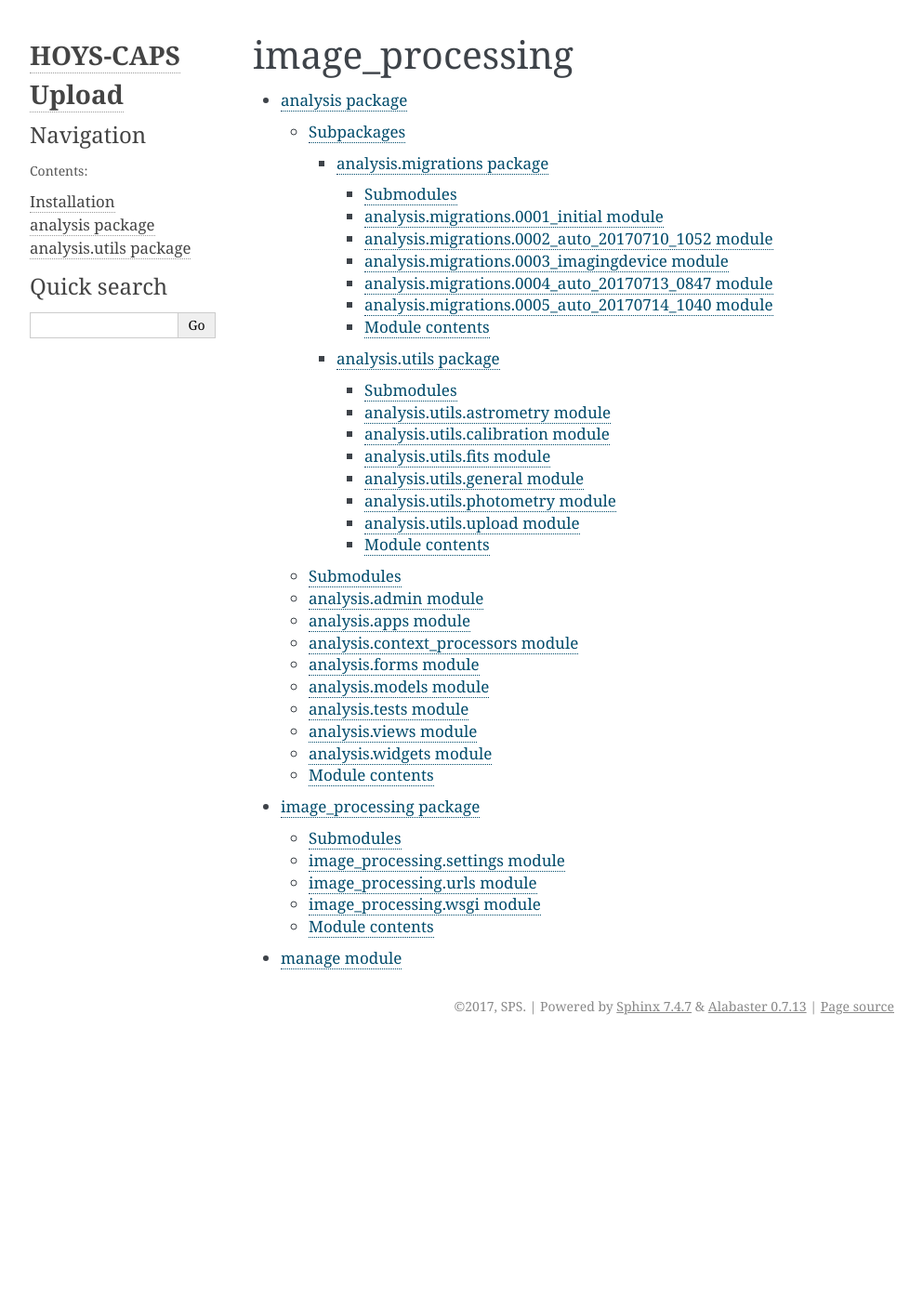
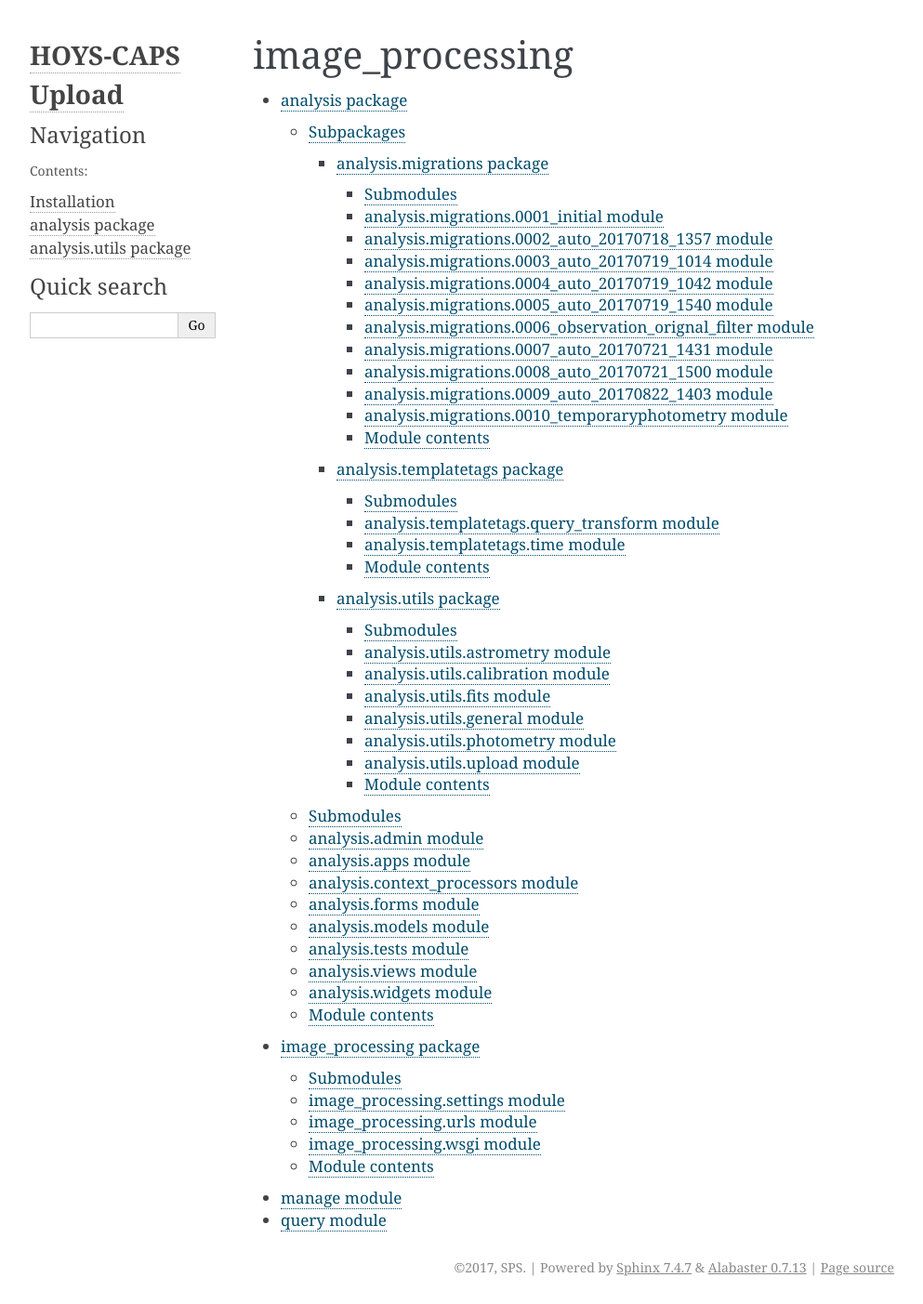
Before and after one commit to stacker42/image_processing, a Sphinx documentation site: the page built from docs/modules.rst, in a window 1280 px wide. Shown: the whole page at 93% size, without its empty margins (148-1141 px from the left). Built offline with Sphinx 7.4.7, drawn with Linux system fonts in a browser that asks for light colours; before the commit the page ends 1122 px from its top, so only the background shows below that.

Commit message:
Update Spinx autogen documents

```diff
--- a/docs/analysis.migrations.rst
+++ b/docs/analysis.migrations.rst
@@ -12,34 +12,74 @@ analysis\.migrations\.0001\_initial module
     :undoc-members:
     :show-inheritance:
 
-analysis\.migrations\.0002\_auto\_20170710\_1052 module
+analysis\.migrations\.0002\_auto\_20170718\_1357 module
 -------------------------------------------------------
 
-.. automodule:: analysis.migrations.0002_auto_20170710_1052
+.. automodule:: analysis.migrations.0002_auto_20170718_1357
     :members:
     :undoc-members:
     :show-inheritance:
 
-analysis\.migrations\.0003\_imagingdevice module
-------------------------------------------------
+analysis\.migrations\.0003\_auto\_20170719\_1014 module
+-------------------------------------------------------
 
-.. automodule:: analysis.migrations.0003_imagingdevice
+.. automodule:: analysis.migrations.0003_auto_20170719_1014
     :members:
     :undoc-members:
     :show-inheritance:
 
-analysis\.migrations\.0004\_auto\_20170713\_0847 module
+analysis\.migrations\.0004\_auto\_20170719\_1042 module
 -------------------------------------------------------
 
-.. automodule:: analysis.migrations.0004_auto_20170713_0847
+.. automodule:: analysis.migrations.0004_auto_20170719_1042
     :members:
     :undoc-members:
     :show-inheritance:
 
-analysis\.migrations\.0005\_auto\_20170714\_1040 module
+analysis\.migrations\.0005\_auto\_20170719\_1540 module
 -------------------------------------------------------
 
-.. automodule:: analysis.migrations.0005_auto_20170714_1040
+.. automodule:: analysis.migrations.0005_auto_20170719_1540
+    :members:
+    :undoc-members:
+    :show-inheritance:
+
+analysis\.migrations\.0006\_observation\_orignal\_filter module
+---------------------------------------------------------------
+
+.. automodule:: analysis.migrations.0006_observation_orignal_filter
+    :members:
+    :undoc-members:
+    :show-inheritance:
+
+analysis\.migrations\.0007\_auto\_20170721\_1431 module
+-------------------------------------------------------
+
+.. automodule:: analysis.migrations.0007_auto_20170721_1431
+    :members:
+    :undoc-members:
+    :show-inheritance:
+
+analysis\.migrations\.0008\_auto\_20170721\_1500 module
+-------------------------------------------------------
+
+.. automodule:: analysis.migrations.0008_auto_20170721_1500
+    :members:
+    :undoc-members:
+    :show-inheritance:
+
+analysis\.migrations\.0009\_auto\_20170822\_1403 module
+-------------------------------------------------------
+
+.. automodule:: analysis.migrations.0009_auto_20170822_1403
+    :members:
+    :undoc-members:
+    :show-inheritance:
+
+analysis\.migrations\.0010\_temporaryphotometry module
+------------------------------------------------------
+
+.. automodule:: analysis.migrations.0010_temporaryphotometry
     :members:
     :undoc-members:
     :show-inheritance:
--- a/docs/analysis.rst
+++ b/docs/analysis.rst
@@ -7,6 +7,7 @@ Subpackages
 .. toctree::
 
     analysis.migrations
+    analysis.templatetags
     analysis.utils
 
 Submodules
--- /dev/null
+++ b/docs/analysis.templatetags.rst
@@ -0,0 +1,30 @@
+analysis\.templatetags package
+==============================
+
+Submodules
+----------
+
+analysis\.templatetags\.query\_transform module
+-----------------------------------------------
+
+.. automodule:: analysis.templatetags.query_transform
+    :members:
+    :undoc-members:
+    :show-inheritance:
+
+analysis\.templatetags\.time module
+-----------------------------------
+
+.. automodule:: analysis.templatetags.time
+    :members:
+    :undoc-members:
+    :show-inheritance:
+
+
+Module contents
+---------------
+
+.. automodule:: analysis.templatetags
+    :members:
+    :undoc-members:
+    :show-inheritance:
--- a/docs/modules.rst
+++ b/docs/modules.rst
@@ -7,3 +7,4 @@ image_processing
    analysis
    image_processing
    manage
+   query
```
Also changed, not shown: docs/query.rst (added, +7 -0 lines).
